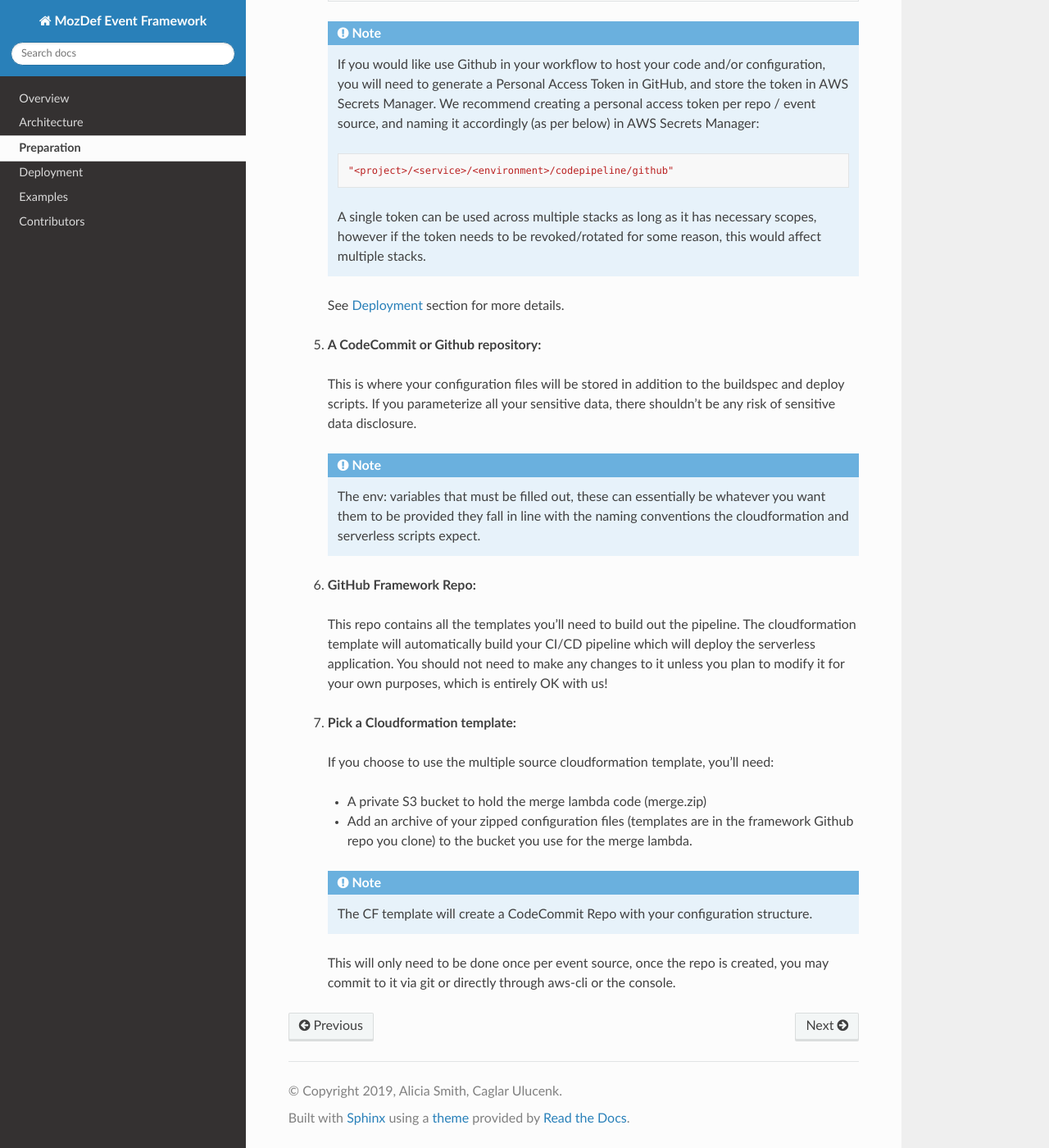
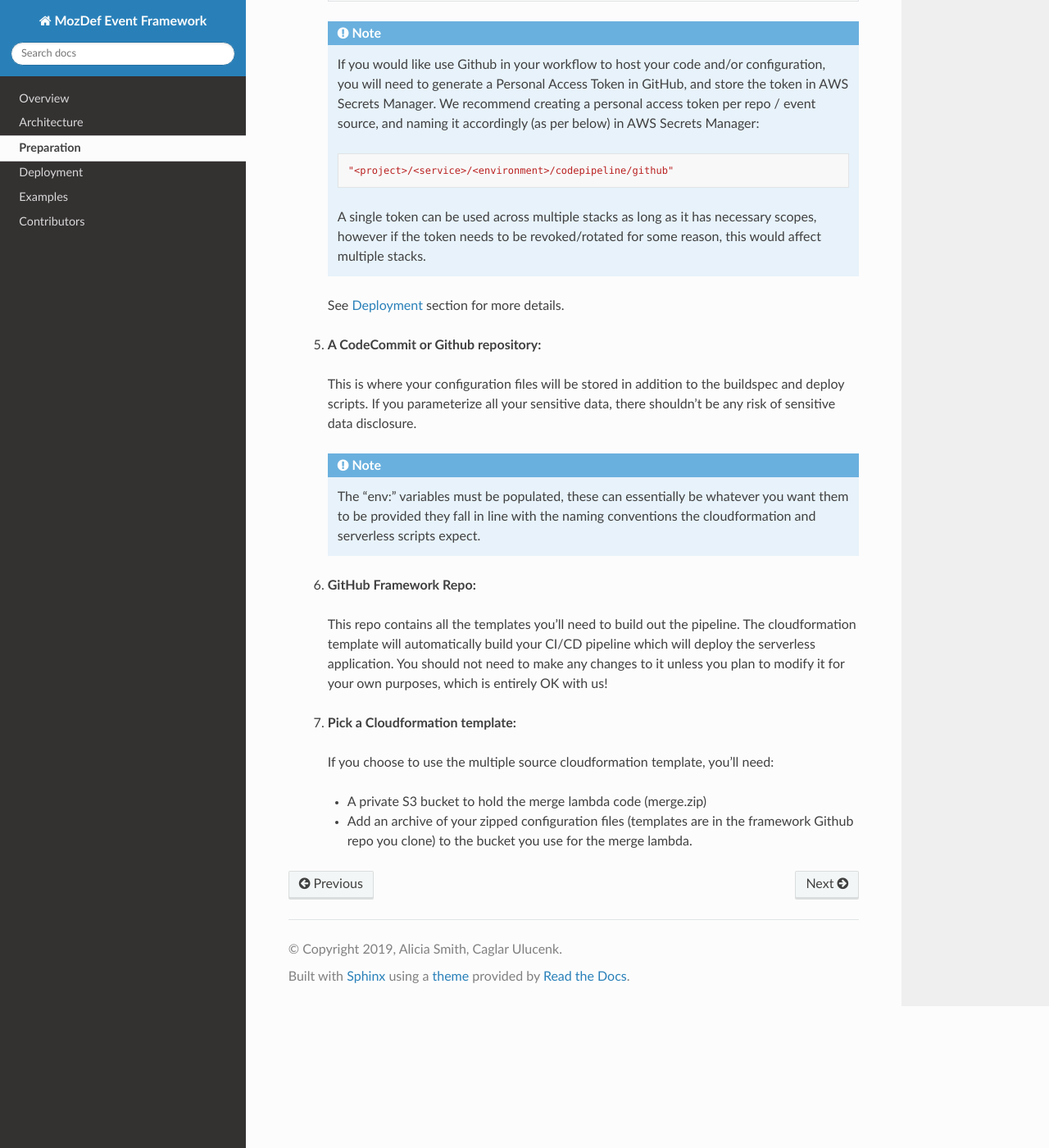
Before and after one commit to mozilla/mozdef-event-framework, a Sphinx documentation site: the page built from docs/source/usage/preparation.rst, in a window 1280 px wide and 1400 px high, scrolled down 1089 px. Shown: the whole window at 82% size. Built offline with Sphinx 7.4.7 and the Read the Docs theme 2.0.0, drawn with Linux system fonts in a browser that asks for light colours.

Commit message:
modifying to remove the note as CF no longer creates the repo

```diff
--- a/docs/source/usage/preparation.rst
+++ b/docs/source/usage/preparation.rst
@@ -44,7 +44,7 @@
       This is where your configuration files will be stored in addition to the buildspec and deploy scripts.
       If you parameterize all your sensitive data, there shouldn't be any risk of sensitive data disclosure.
 
-      .. note:: The env: variables that must be filled out, these can essentially be whatever you want them to be provided they fall in line with the naming conventions the cloudformation and serverless scripts expect.
+      .. note:: The "env:" variables must be populated, these can essentially be whatever you want them to be provided they fall in line with the naming conventions the cloudformation and serverless scripts expect.
 
 
     6. **GitHub Framework Repo:**
@@ -60,6 +60,3 @@
 
       * A private S3 bucket to hold the merge lambda code (merge.zip)
       * Add an archive of your zipped configuration files (templates are in the framework Github repo you clone) to the bucket you use for the merge lambda.
-
-      .. note:: The CF template will create a CodeCommit Repo with your configuration structure.
-      This will only need to be done once per event source, once the repo is created, you may commit to it via git or directly through aws-cli or the console.
```
